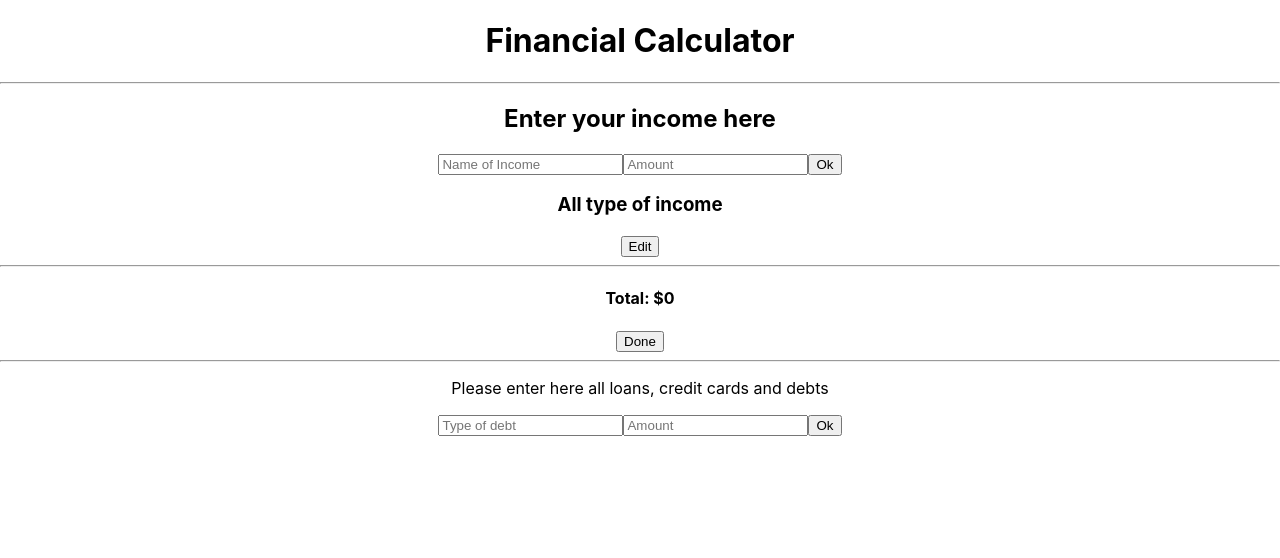
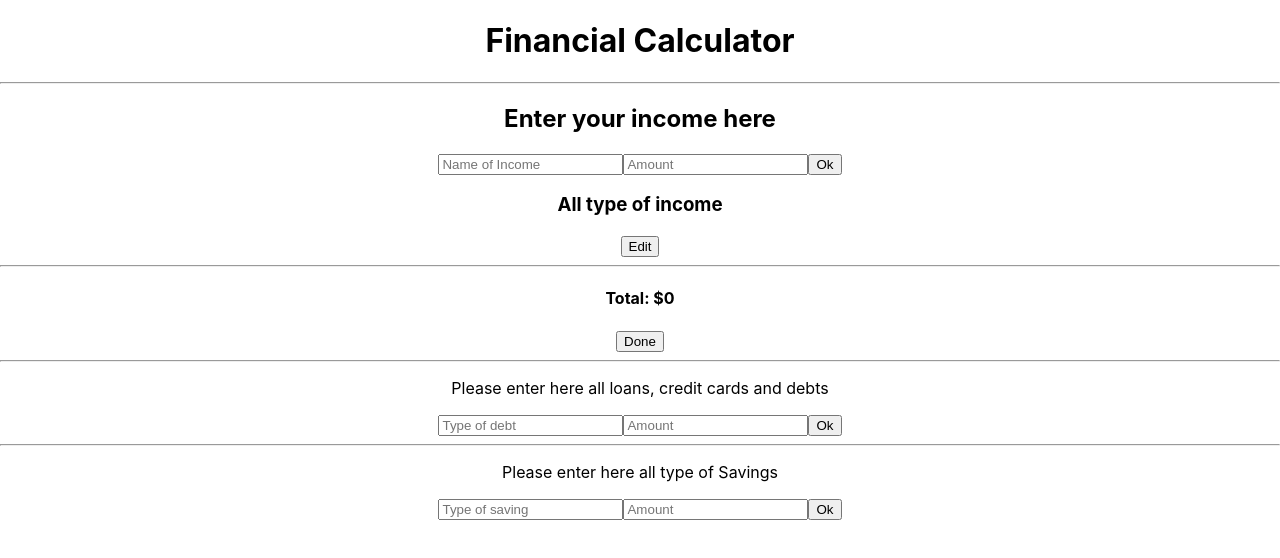
Before and after one commit to SayanaSasha/Calculator, a React (Create React App) app: page /debt in a window 1280 px wide. Shown: the top 558 px of the page. Built offline with nearby package versions, Linux system fonts and the light colour scheme.

Commit message:
Added component Saving

```diff
--- a/src/App.js
+++ b/src/App.js
@@ -2,6 +2,7 @@ import './App.css';
 import React from 'react';
 import Debt from "./Debt";
 import Expenses from "./Expenses";
+import Saving from "./Saving";
 
 
 class App extends React.Component {
@@ -135,6 +136,8 @@ class App extends React.Component {
                         <hr/>
                     </div>}
                 <Debt/>
+                <hr/>
+                <Saving />
 
             </div>
         );
--- a/src/Debt.js
+++ b/src/Debt.js
@@ -5,7 +5,7 @@ class Debt extends React.Component {
     constructor() {
         super();
         this.state = {
-            income: [],
+            debt: [],
             typeOfDebt: '',
             amountOfDebt: '',
             total: 0,
--- a/src/Saving.js
+++ b/src/Saving.js
@@ -1,11 +1,41 @@
-import Debt from './Debt';
+import React from 'react';
 
-function Savings() {
-  return (
-    <div>
-      All the cash you have
-      <Debt />
-    </div>
-  );
+class Saving extends React.Component {
+    constructor() {
+        super();
+        this.state = {
+            saving: [],
+            typeOfSaving: '',
+            amountOfSaving: '',
+            total: 0,
+            editing: false
+        };
+    }
+    render() {
+        return (
+            <div>
+                <form>
+                    <p> Please enter here all type of Savings</p>
+                    <input type="text"
+                           placeholder={'Type of saving'}
+                           value={this.state.typeOfSaving}
+                           onChange={(event) =>
+                               this.setState({typeOfSaving: event.target.value})
+                           }
+                    />
+
+                    <input
+                        type="number"
+                        placeholder="Amount"
+                        value={this.state.amountOfSaving}
+                        onChange={(event) =>
+                            this.setState({amountOfSaving: event.target.value})
+                        }
+                    />
+                    <button>Ok</button>
+                </form>
+            </div>
+        )
+    }
 }
-export default Savings;
+export default Saving;
```
